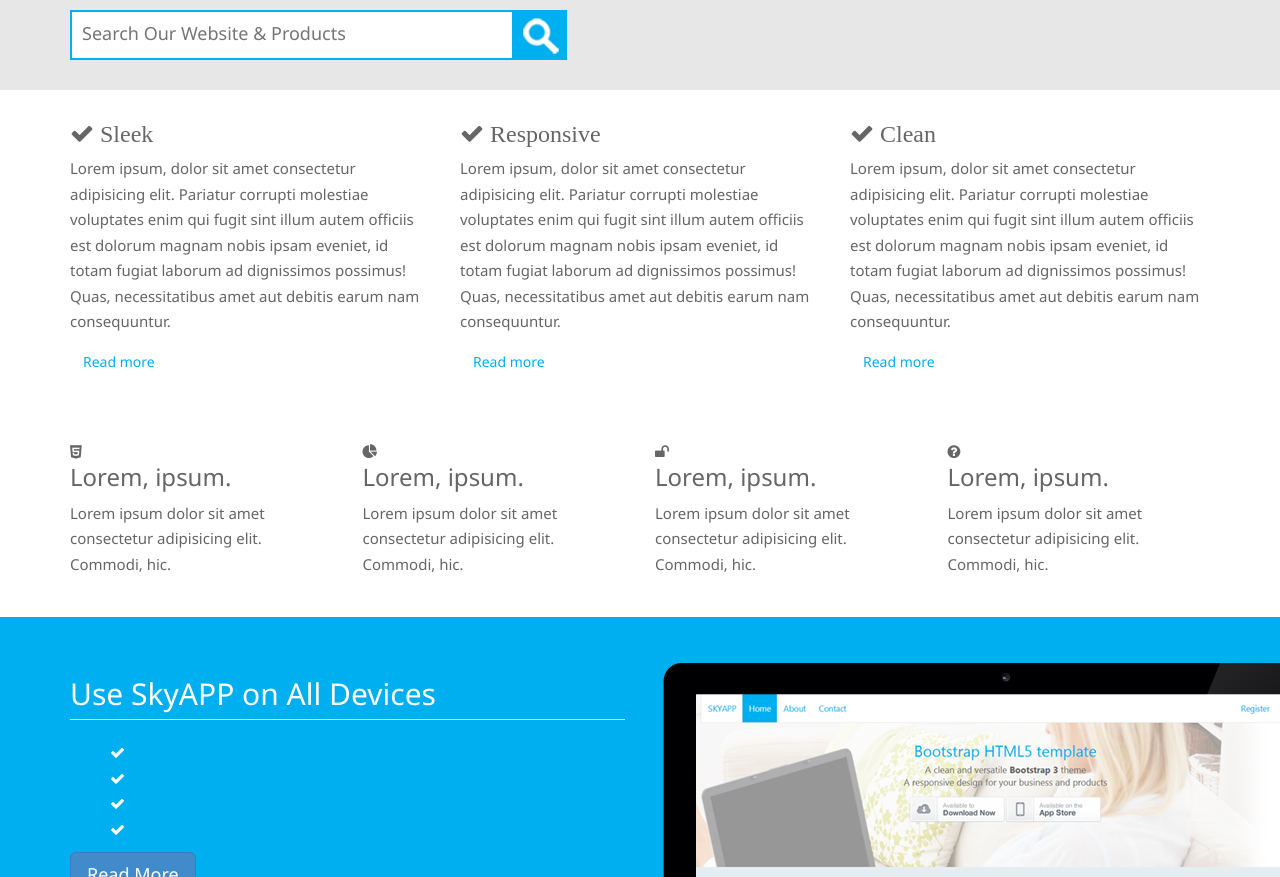
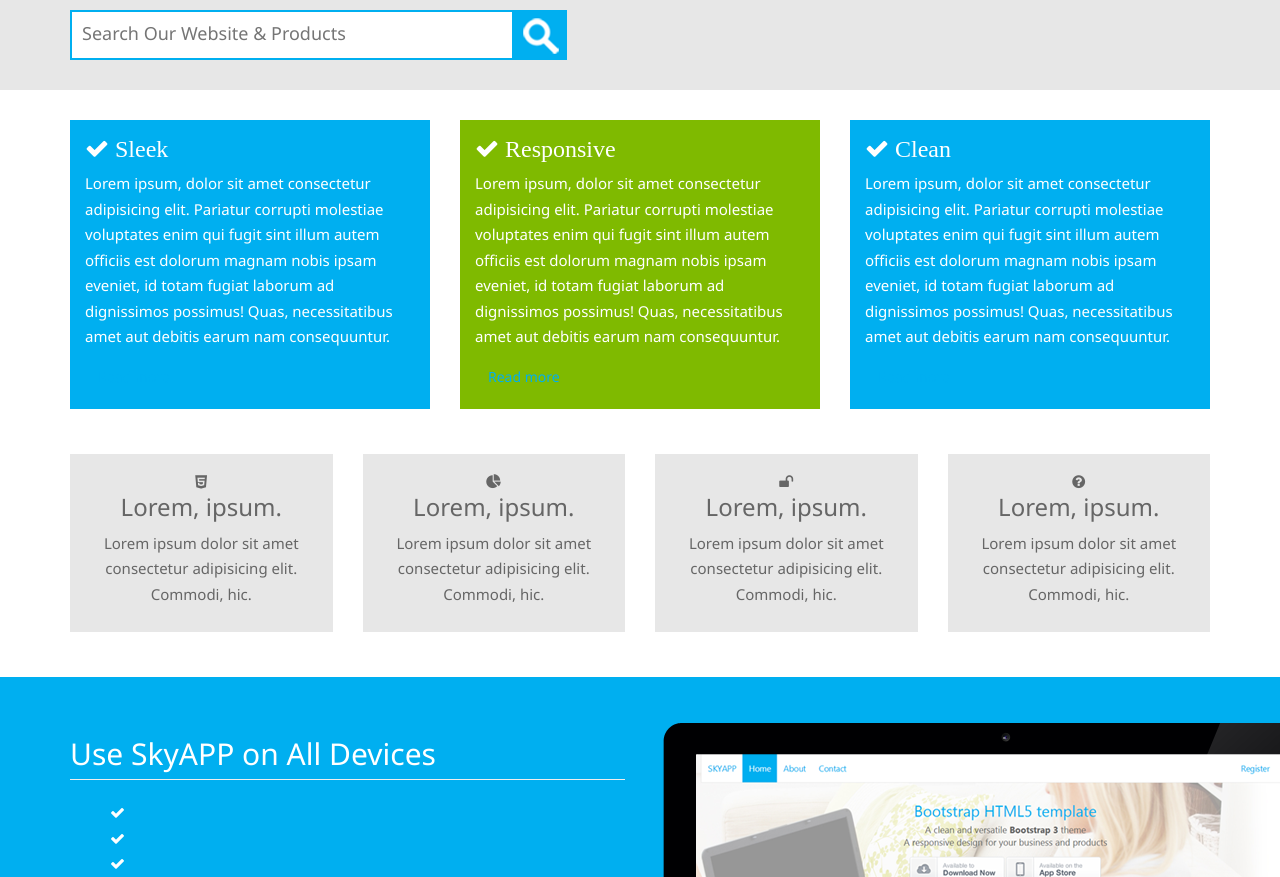
Before and after one commit to TomyToast/Bootstrap-Sass-Template, a website: page index.html in a window 1280 px wide. Shown: the part 420-1297 px from the top of the page. Drawn offline with Linux system fonts and the light colour scheme.

Commit message:
add style for blocks

```diff
--- a/index.html
+++ b/index.html
@@ -102,7 +102,7 @@
       </div>
     </section>
 
-    <section>
+    <section class="no-pad-top">
       <div class="container">
         <div class="row">
           <div class="col-md-3">
--- a/scss/base/_normalize.scss
+++ b/scss/base/_normalize.scss
@@ -5,3 +5,7 @@ h1,h2,h3,h4,h5 {
 .page-header {
     margin-top: 30px;
 }
+
+.no-pad-top {
+    padding-top: 0;
+}
--- a/scss/modules/_blocks.scss
+++ b/scss/modules/_blocks.scss
@@ -0,0 +1,31 @@
+/* Blocks */
+
+.block{
+    padding: 15px;
+    margin-bottom: 15px;
+
+    h3 {
+        margin-top: 0;
+        padding-top: 0;
+    }
+}
+
+.block-primary {
+    @extend .block;
+    @include add-background($primary-color);
+}
+
+.block-secondary {
+    @extend .block;
+    @include add-background($secondary-color);
+}
+
+.block-light {
+    @extend .block;
+    @include add-background($light-color);
+}
+
+.block-dark {
+    @extend .block;
+    @include add-background($dark-color);
+}
--- a/scss/modules/_sections.scss
+++ b/scss/modules/_sections.scss
@@ -33,3 +33,7 @@ section {
 .section-dark {
     @include add-background($dark-color);
 }
+
+.block-center {
+    text-align: center !important;
+}
```
Also changed, not shown: scripts/out.js (+1 -1 lines).
